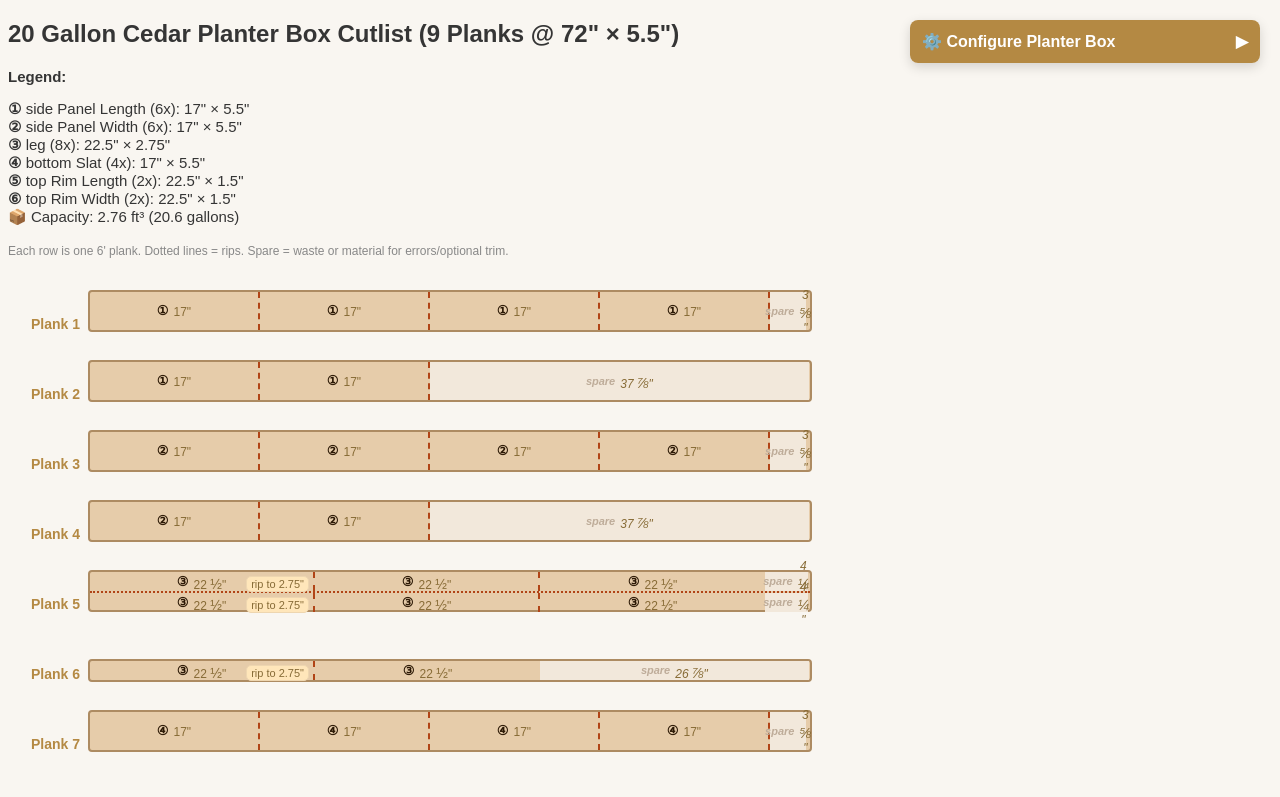
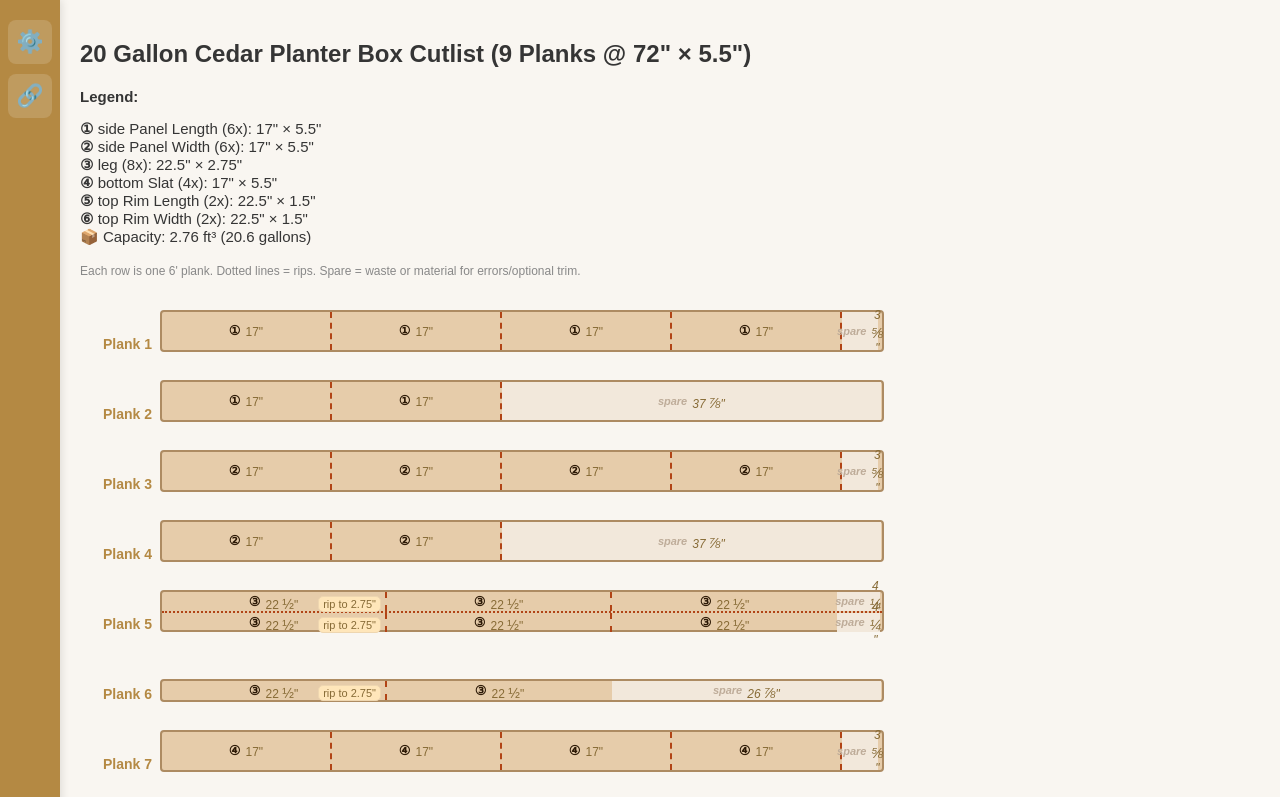
Before and after one commit to robertkraig/planter-box, a React (Vite) app: page / in a window 1280 px wide. Shown: the top 797 px of the page. Built offline with nearby package versions, Linux system fonts and the light colour scheme.

Commit message:
update: fixing form issues that lock up the application, making the form slide-out

```diff
--- a/src/App.tsx
+++ b/src/App.tsx
@@ -5,15 +5,47 @@ import { usePlanterConfig } from './hooks/usePlanterConfig';
 import { defaultConfig } from './config';
 import type { PlanterConfig } from './types';
 
+// Load config from URL params if present
+function loadConfigFromUrl(): PlanterConfig | null {
+  const params = new URLSearchParams(window.location.search);
+  const configParam = params.get('config');
+
+  if (configParam) {
+    try {
+      const decoded = atob(configParam);
+      const parsedConfig = JSON.parse(decoded);
+      return { ...defaultConfig, ...parsedConfig };
+    } catch (error) {
+      console.error('Failed to load config from URL:', error);
+    }
+  }
+
+  return null;
+}
+
 export default function App() {
-  const [baseConfig, setBaseConfig] = useState<PlanterConfig>(defaultConfig);
+  const [baseConfig, setBaseConfig] = useState<PlanterConfig>(() => {
+    return loadConfigFromUrl() || defaultConfig;
+  });
+  const [hasPendingChanges, setHasPendingChanges] = useState(false);
 
   const planterConfig = usePlanterConfig(baseConfig);
 
+  const handleConfigSubmit = (newConfig: PlanterConfig) => {
+    setBaseConfig(newConfig);
+    setHasPendingChanges(false);
+  };
+
   return (
     <>
-      <ConfigForm config={planterConfig} onConfigChange={setBaseConfig} />
-      <PlanterCutlist config={planterConfig} />
+      <ConfigForm
+        config={planterConfig}
+        onConfigChange={handleConfigSubmit}
+        onPendingChange={setHasPendingChanges}
+      />
+      <div className="main-content">
+        <PlanterCutlist config={planterConfig} hasPendingChanges={hasPendingChanges} />
+      </div>
     </>
   );
 }
--- a/src/components/ConfigForm.tsx
+++ b/src/components/ConfigForm.tsx
@@ -1,19 +1,26 @@
-import { useState } from 'react';
+import { useState, useEffect } from 'react';
 import type { ExpandedConfig, PlanterConfig } from '../types';
 import { formatFraction } from '../utils/formatFraction';
 
 interface ConfigFormProps {
   config: ExpandedConfig;
   onConfigChange: (config: PlanterConfig) => void;
+  onPendingChange: (hasPending: boolean) => void;
 }
 
-export function ConfigForm({ config, onConfigChange }: ConfigFormProps) {
+export function ConfigForm({ config, onConfigChange, onPendingChange }: ConfigFormProps) {
   const [isOpen, setIsOpen] = useState(false);
+  const [draftConfig, setDraftConfig] = useState<PlanterConfig>(config);
+
+  // Update draft when config changes (e.g., on submit)
+  useEffect(() => {
+    setDraftConfig(config);
+  }, [config]);
 
   const handleChange = (path: string, value: string) => {
-    const newConfig = { ...config };
+    const newConfig = { ...draftConfig };
     const keys = path.split('.');
-    let current = newConfig;
+    let current = newConfig as any;
 
     for (let i = 0; i < keys.length - 1; i++) {
       current = current[keys[i]];
@@ -28,21 +35,24 @@ export function ConfigForm({ config, onConfigChange }: ConfigFormProps) {
       // Only update if we have a valid positive number
       if (!isNaN(numValue) && numValue > 0) {
         current[lastKey] = numValue;
-        onConfigChange(newConfig);
+        setDraftConfig(newConfig);
+        onPendingChange(true);
       }
     } else if (typeof currentValue === 'boolean') {
       current[lastKey] = value === 'true';
-      onConfigChange(newConfig);
+      setDraftConfig(newConfig);
+      onPendingChange(true);
     } else {
       current[lastKey] = value;
-      onConfigChange(newConfig);
+      setDraftConfig(newConfig);
+      onPendingChange(true);
     }
   };
 
   const handleFractionChange = (path: string, whole: string, fraction: string) => {
-    const newConfig = { ...config };
+    const newConfig = { ...draftConfig };
     const keys = path.split('.');
-    let current = newConfig;
+    let current = newConfig as any;
 
     for (let i = 0; i < keys.length - 1; i++) {
       current = current[keys[i]];
@@ -55,11 +65,51 @@ export function ConfigForm({ config, onConfigChange }: ConfigFormProps) {
 
     if (total > 0) {
       current[lastKey] = total;
-      onConfigChange(newConfig);
+      setDraftConfig(newConfig);
+      onPendingChange(true);
     }
   };
 
-  const renderInput = (key, value, path) => {
+  const handleSubmit = () => {
+    onConfigChange(draftConfig);
+    // Close the sidebar after 1 second
+    setTimeout(() => {
+      setIsOpen(false);
+    }, 1000);
+  };
+
+  const handleCancel = () => {
+    setDraftConfig(config);
+    onPendingChange(false);
+  };
+
+  const handleShare = () => {
+    // Use the applied config (not draft), excluding computed values
+    const configToShare: Partial<PlanterConfig> = {
+      title: config.title,
+      plankLength: config.plankLength,
+      plankWidth: config.plankWidth,
+      plankThickness: config.plankThickness,
+      kerf: config.kerf,
+      box: config.box,
+      sparePlanks: config.sparePlanks,
+    };
+
+    const params = new URLSearchParams();
+    params.set('config', btoa(JSON.stringify(configToShare)));
+
+    const shareUrl = `${window.location.origin}${window.location.pathname}?${params.toString()}`;
+
+    // Copy to clipboard
+    navigator.clipboard.writeText(shareUrl).then(() => {
+      alert('Share link copied to clipboard!');
+    }).catch(() => {
+      // Fallback: show the URL in a prompt
+      prompt('Share this URL:', shareUrl);
+    });
+  };
+
+  const renderInput = (key: string, value: any, path: string) => {
     if (typeof value === 'object' && !Array.isArray(value)) {
       return (
         <div key={path} className="config-form-section">
@@ -157,18 +207,33 @@ export function ConfigForm({ config, onConfigChange }: ConfigFormProps) {
   };
 
   return (
-    <div className="config-form-container">
-      <button
-        onClick={() => setIsOpen(!isOpen)}
-        className={`config-form-toggle ${isOpen ? 'open' : 'closed'}`}
-      >
-        <span>⚙️ Configure Planter Box</span>
-        <span>{isOpen ? '▼' : '▶'}</span>
-      </button>
+    <div className={`config-form-container ${isOpen ? 'open' : ''}`}>
+      <div className="config-form-nav-bar">
+        <button
+          onClick={() => setIsOpen(!isOpen)}
+          className="config-form-nav-btn"
+          aria-label="Toggle configuration panel"
+          title="Settings"
+        >
+          <span>{isOpen ? '◀' : '⚙️'}</span>
+        </button>
+        <button
+          onClick={handleShare}
+          className="config-form-nav-btn"
+          aria-label="Share configuration"
+          title="Share Configuration"
+        >
+          <span>🔗</span>
+        </button>
+      </div>
 
-      {isOpen && (
+      <div className="config-form-sidebar">
+        <div className="config-form-header">
+          <h3>Configure Planter Box</h3>
+        </div>
+
         <div className="config-form-content">
-          {Object.entries(config).map(([key, value]) => {
+          {Object.entries(draftConfig).map(([key, value]) => {
             // Skip computed/complex values
             if (
               key === 'parts' ||
@@ -184,7 +249,16 @@ export function ConfigForm({ config, onConfigChange }: ConfigFormProps) {
             return renderInput(key, value, key);
           })}
         </div>
-      )}
+
+        <div className="config-form-actions">
+          <button onClick={handleCancel} className="config-form-btn-cancel">
+            Cancel
+          </button>
+          <button onClick={handleSubmit} className="config-form-btn-submit">
+            Apply Changes
+          </button>
+        </div>
+      </div>
     </div>
   );
 }
--- a/src/components/PlanterCutlist.tsx
+++ b/src/components/PlanterCutlist.tsx
@@ -5,12 +5,13 @@ import type { ExpandedConfig } from '../types';
 
 interface PlanterCutlistProps {
   config: ExpandedConfig;
+  hasPendingChanges: boolean;
 }
 
-export function PlanterCutlist({ config }: PlanterCutlistProps) {
+export function PlanterCutlist({ config, hasPendingChanges }: PlanterCutlistProps) {
   return (
     <>
-      <div className="cutlist-container">
+      <div className={`cutlist-container ${hasPendingChanges ? 'pending-changes' : ''}`}>
         <h2>
           {config.title} Cutlist ({config.totalPlanks} Planks @{' '}
           {config.plankLength}" × {config.plankWidth}")
@@ -26,9 +27,13 @@ export function PlanterCutlist({ config }: PlanterCutlistProps) {
           />
         ))}
 
+        {hasPendingChanges && <div className="cutlist-overlay" />}
       </div>
 
-      <AssemblyDiagram svg={config.svg} />
+      <div className={`assembly-diagram-container ${hasPendingChanges ? 'pending-changes' : ''}`}>
+        <AssemblyDiagram svg={config.svg} />
+        {hasPendingChanges && <div className="cutlist-overlay" />}
+      </div>
     </>
   );
 }
--- a/src/index.css
+++ b/src/index.css
@@ -2,14 +2,38 @@ body {
   font-family: sans-serif;
   background: #f9f6f1;
   color: #353535;
+  margin: 0;
+  padding: 0;
 }
 
 .cutlist-container {
   margin: 0 auto;
   padding: 0;
+  position: relative;
   /*background: #fff8e1;*/
   /*border-radius: 14px;*/
   /*box-shadow: 0 3px 18px #ded2b180;*/
+}
+
+.cutlist-container.pending-changes,
+.assembly-diagram-container.pending-changes {
+  position: relative;
+}
+
+.cutlist-overlay {
+  position: absolute;
+  top: 0;
+  left: 0;
+  width: 100%;
+  height: 100%;
+  background: rgba(255, 255, 255, 0.1);
+  backdrop-filter: blur(1px);
+  pointer-events: none;
+  z-index: 10;
+}
+
+.assembly-diagram-container {
+  position: relative;
 }
 
 .plank-row {
@@ -121,45 +145,137 @@ body {
   font-style: italic;
 }
 
-/* Config Form Styles */
+/* Config Form Styles - Permanent Nav Bar + Slide-out Panel */
 .config-form-container {
   position: fixed;
-  top: 20px;
-  right: 20px;
-  width: 350px;
-  background: #fff;
-  border-radius: 8px;
-  box-shadow: 0 4px 12px rgba(0, 0, 0, 0.15);
-  z-index: 1000;
+  top: 0;
+  left: 0;
+  height: 100vh;
+  z-index: 100;
 }
 
-.config-form-toggle {
-  width: 100%;
-  padding: 12px;
+.config-form-nav-bar {
+  position: fixed;
+  top: 0;
+  left: 0;
+  width: 60px;
+  height: 100vh;
   background: #b48943;
+  box-shadow: 2px 0 8px rgba(0, 0, 0, 0.1);
+  display: flex;
+  flex-direction: column;
+  align-items: center;
+  padding-top: 20px;
+  z-index: 101;
+}
+
+.config-form-nav-btn {
+  width: 44px;
+  height: 44px;
+  background: rgba(255, 255, 255, 0.15);
   color: white;
   border: none;
+  border-radius: 8px;
   cursor: pointer;
-  font-size: 16px;
-  font-weight: bold;
+  font-size: 22px;
+  display: flex;
+  align-items: center;
+  justify-content: center;
+  transition: background 0.2s;
+  margin-bottom: 10px;
+}
+
+.config-form-nav-btn:hover {
+  background: rgba(255, 255, 255, 0.25);
+}
+
+.config-form-sidebar {
+  position: fixed;
+  top: 0;
+  left: -350px;
+  width: 350px;
+  height: 100vh;
+  background: #fff;
+  box-shadow: 2px 0 12px rgba(0, 0, 0, 0.15);
+  display: flex;
+  flex-direction: column;
+  transition: left 0.3s ease-in-out;
+  z-index: 100;
+}
+
+.config-form-container.open .config-form-sidebar {
+  left: 60px;
+}
+
+.config-form-header {
+  padding: 20px;
+  background: #8b7138;
+  color: white;
   display: flex;
   justify-content: space-between;
   align-items: center;
+  flex-shrink: 0;
 }
 
-.config-form-toggle.open {
-  border-radius: 8px 8px 0 0;
-}
-
-.config-form-toggle.closed {
-  border-radius: 8px;
+.config-form-header h3 {
+  margin: 0;
+  font-size: 18px;
 }
 
 .config-form-content {
   padding: 20px;
-  max-height: 70vh;
+  flex: 1;
   overflow-y: auto;
+}
+
+/* Main content shifts to the right when sidebar is open */
+.main-content {
+  margin-left: 60px;
+  transition: margin-left 0.3s ease-in-out;
+  padding: 20px;
+  min-height: 100vh;
+}
+
+.config-form-container.open ~ .main-content {
+  margin-left: 410px; /* 60px nav bar + 350px sidebar */
+}
+
+.config-form-actions {
+  padding: 20px;
   border-top: 1px solid #e2c184;
+  display: flex;
+  gap: 10px;
+  flex-shrink: 0;
+}
+
+.config-form-btn-submit,
+.config-form-btn-cancel {
+  flex: 1;
+  padding: 12px;
+  border: none;
+  border-radius: 6px;
+  font-size: 14px;
+  font-weight: bold;
+  cursor: pointer;
+  transition: background 0.2s;
+}
+
+.config-form-btn-submit {
+  background: #b48943;
+  color: white;
+}
+
+.config-form-btn-submit:hover {
+  background: #9a7338;
+}
+
+.config-form-btn-cancel {
+  background: #e0e0e0;
+  color: #555;
+}
+
+.config-form-btn-cancel:hover {
+  background: #d0d0d0;
 }
 
 .config-form-section {
@@ -221,7 +337,11 @@ body {
 /* Print styles */
 @media print {
   /* Hide the config form when printing */
-  .config-form-container {
+  .config-form-container,
+  .config-form-toggle-btn,
+  .config-form-sidebar,
+  .config-form-overlay,
+  .cutlist-overlay {
     display: none !important;
   }
 
@@ -230,6 +350,11 @@ body {
     background: white;
     margin: 0;
     padding: 0;
+  }
+
+  .main-content {
+    margin-left: 0 !important;
+    padding: 0 !important;
   }
 
   .cutlist-container {
```
Also changed, not shown: 1 other file (tests, documents, lock files or other folders).
